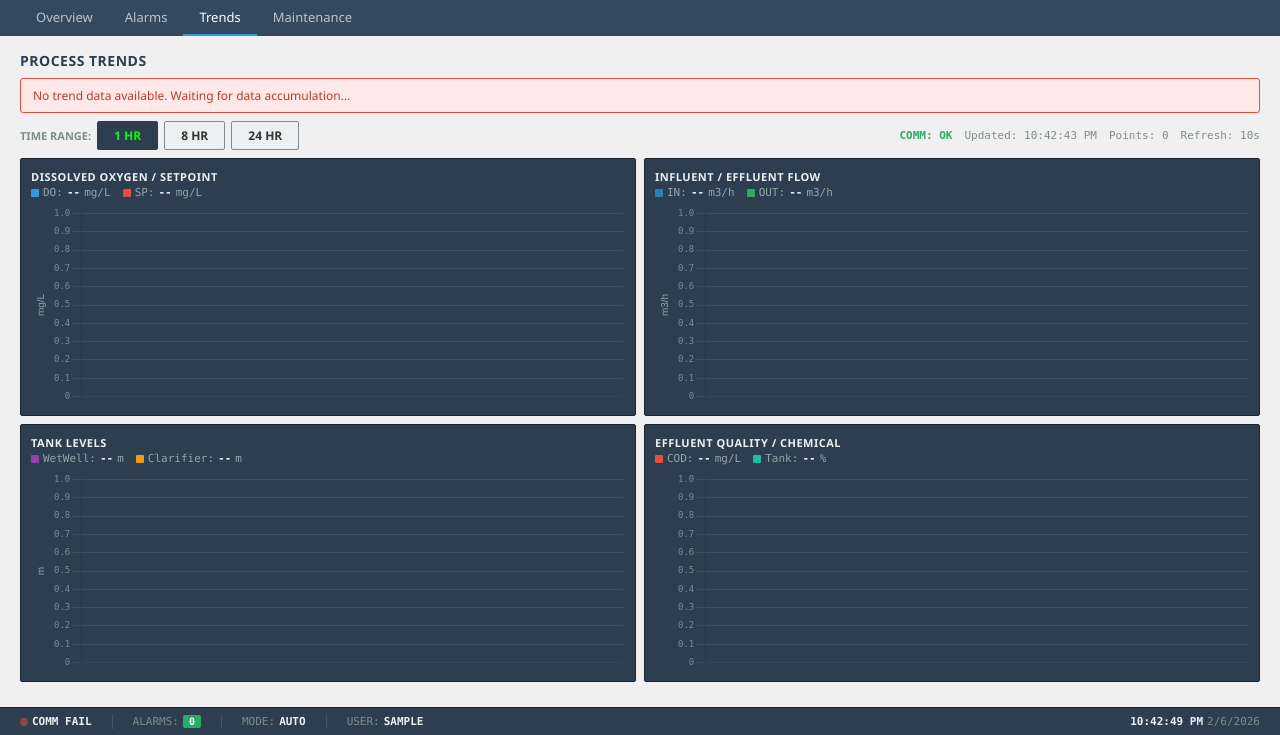
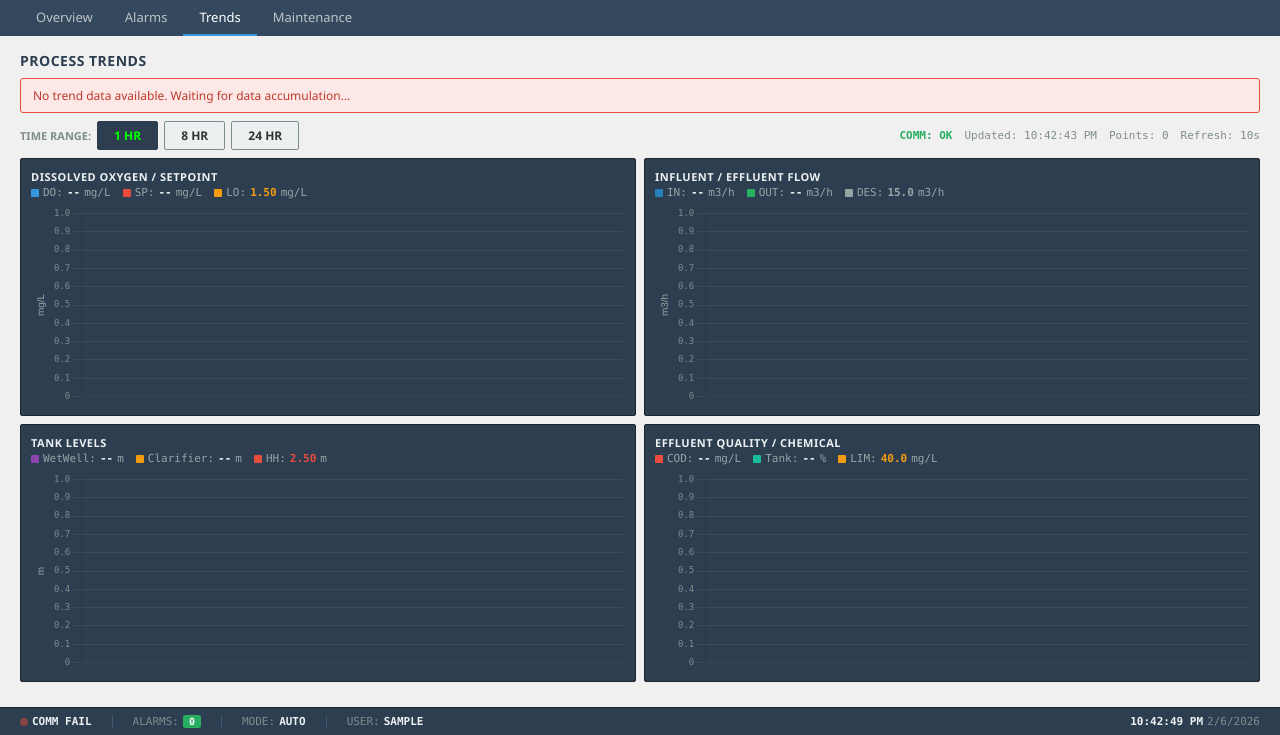
Before and after one commit to birising/OT_honey, a Flask app: page /trends in a window 1280 px wide. Shown: the part 65-800 px from the top of the page. Run offline with Flask 3, Linux system fonts and the light colour scheme; the visitor is signed in with stand-in values (Sample User, id 1); data that the repository does not hold is empty.

Commit message:
Add alarm limit reference lines to trend charts
Each chart now shows horizontal constant lines for alarm thresholds
and setpoints: DO low alarm (1.5 mg/L), flow design capacity (15 m3/h),
wet well HH alarm (2.5 m), COD effluent limit (40 mg/L), low chemical
tank (10%). Displayed as dashed lines matching real SCADA trend style.

Co-Authored-By: Claude Opus 4.6 <noreply@anthropic.com>

```diff
--- a/hmi_web/templates/trends.html
+++ b/hmi_web/templates/trends.html
@@ -111,6 +111,7 @@
         <div class="chart-values">
             <div class="cv-item"><span class="cv-dot" style="background:#3498db"></span><span class="cv-label">DO:</span><span class="cv-value" id="cv-do">--</span><span class="cv-label">mg/L</span></div>
             <div class="cv-item"><span class="cv-dot" style="background:#e74c3c"></span><span class="cv-label">SP:</span><span class="cv-value" id="cv-do-sp">--</span><span class="cv-label">mg/L</span></div>
+            <div class="cv-item"><span class="cv-dot" style="background:#f39c12"></span><span class="cv-label">LO:</span><span class="cv-value" style="color:#f39c12">1.50</span><span class="cv-label">mg/L</span></div>
         </div>
         <canvas id="chartDO"></canvas>
     </div>
@@ -119,6 +120,7 @@
         <div class="chart-values">
             <div class="cv-item"><span class="cv-dot" style="background:#2980b9"></span><span class="cv-label">IN:</span><span class="cv-value" id="cv-qin">--</span><span class="cv-label">m3/h</span></div>
             <div class="cv-item"><span class="cv-dot" style="background:#27ae60"></span><span class="cv-label">OUT:</span><span class="cv-value" id="cv-qout">--</span><span class="cv-label">m3/h</span></div>
+            <div class="cv-item"><span class="cv-dot" style="background:#95a5a6"></span><span class="cv-label">DES:</span><span class="cv-value" style="color:#95a5a6">15.0</span><span class="cv-label">m3/h</span></div>
         </div>
         <canvas id="chartFlow"></canvas>
     </div>
@@ -127,6 +129,7 @@
         <div class="chart-values">
             <div class="cv-item"><span class="cv-dot" style="background:#8e44ad"></span><span class="cv-label">WetWell:</span><span class="cv-value" id="cv-lt101">--</span><span class="cv-label">m</span></div>
             <div class="cv-item"><span class="cv-dot" style="background:#f39c12"></span><span class="cv-label">Clarifier:</span><span class="cv-value" id="cv-lt401">--</span><span class="cv-label">m</span></div>
+            <div class="cv-item"><span class="cv-dot" style="background:#e74c3c"></span><span class="cv-label">HH:</span><span class="cv-value" style="color:#e74c3c">2.50</span><span class="cv-label">m</span></div>
         </div>
         <canvas id="chartLevels"></canvas>
     </div>
@@ -135,6 +138,7 @@
         <div class="chart-values">
             <div class="cv-item"><span class="cv-dot" style="background:#e74c3c"></span><span class="cv-label">COD:</span><span class="cv-value" id="cv-cod">--</span><span class="cv-label">mg/L</span></div>
             <div class="cv-item"><span class="cv-dot" style="background:#1abc9c"></span><span class="cv-label">Tank:</span><span class="cv-value" id="cv-tank">--</span><span class="cv-label">%</span></div>
+            <div class="cv-item"><span class="cv-dot" style="background:#f39c12"></span><span class="cv-label">LIM:</span><span class="cv-value" style="color:#f39c12">40.0</span><span class="cv-label">mg/L</span></div>
         </div>
         <canvas id="chartQuality"></canvas>
     </div>
@@ -176,25 +180,35 @@ function createChart(canvasId, datasets, yLabel) {
     });
 }
 
+// Constant line dataset helper
+function limitLine(label, color, dashPattern) {
+    return { label: label, borderColor: color, borderDash: dashPattern || [4,4], borderWidth: 1, fill: false, data: [], pointRadius: 0 };
+}
+
 function initCharts() {
     charts.do = createChart('chartDO', [
         { label: 'DO', borderColor: '#3498db', fill: false, data: [] },
-        { label: 'SP', borderColor: '#e74c3c', borderDash: [5,5], fill: false, data: [] }
+        { label: 'SP', borderColor: '#e74c3c', borderDash: [5,5], fill: false, data: [] },
+        limitLine('Low Alarm 1.5', '#f39c12')
     ], 'mg/L');
 
     charts.flow = createChart('chartFlow', [
         { label: 'Influent', borderColor: '#2980b9', fill: false, data: [] },
-        { label: 'Effluent', borderColor: '#27ae60', fill: false, data: [] }
+        { label: 'Effluent', borderColor: '#27ae60', fill: false, data: [] },
+        limitLine('Design 15.0', '#95a5a6', [2,4])
     ], 'm3/h');
 
     charts.levels = createChart('chartLevels', [
         { label: 'Wet Well', borderColor: '#8e44ad', fill: false, data: [] },
-        { label: 'Clarifier', borderColor: '#f39c12', fill: false, data: [] }
+        { label: 'Clarifier', borderColor: '#f39c12', fill: false, data: [] },
+        limitLine('HH Alarm 2.5', '#e74c3c')
     ], 'm');
 
     charts.quality = createChart('chartQuality', [
         { label: 'COD', borderColor: '#e74c3c', fill: false, data: [] },
-        { label: 'Chem Tank', borderColor: '#1abc9c', fill: false, data: [] }
+        { label: 'Chem Tank', borderColor: '#1abc9c', fill: false, data: [] },
+        limitLine('COD Limit 40', '#f39c12'),
+        limitLine('Low Tank 10%', '#e74c3c', [2,4])
     ], '');
 }
 
@@ -263,28 +277,37 @@ function fetchTrends() {
         cv('cv-cod', 'WWTP01:EFFLUENT:COD501.PV', 1);
         cv('cv-tank', 'WWTP01:CHEMICAL:TANK501.LEVEL', 1);
 
-        // DO chart
+        // Constant array helper
+        var n = data.length;
+        function constArr(v) { var a = []; for (var i = 0; i < n; i++) a.push(v); return a; }
+
+        // DO chart (PV + SP + Low alarm 1.5)
         charts.do.data.labels = labels;
         charts.do.data.datasets[0].data = vals('WWTP01:AERATION:DO301.PV');
         charts.do.data.datasets[1].data = vals('WWTP01:AERATION:DO301.SP');
+        charts.do.data.datasets[2].data = constArr(1.5);
         charts.do.update();
 
-        // Flow chart
+        // Flow chart (Influent + Effluent + Design capacity 15.0)
         charts.flow.data.labels = labels;
         charts.flow.data.datasets[0].data = vals('WWTP01:INFLUENT:Q_IN.PV');
         charts.flow.data.datasets[1].data = vals('WWTP01:EFFLUENT:Q_OUT.PV');
+        charts.flow.data.datasets[2].data = constArr(15.0);
         charts.flow.update();
 
-        // Levels chart
+        // Levels chart (Wet Well + Clarifier + HH alarm 2.5)
         charts.levels.data.labels = labels;
         charts.levels.data.datasets[0].data = vals('WWTP01:INFLUENT:LT101.PV');
         charts.levels.data.datasets[1].data = vals('WWTP01:CLARIFIER:LT401.PV');
+        charts.levels.data.datasets[2].data = constArr(2.5);
         charts.levels.update();
 
-        // Quality chart
+        // Quality chart (COD + Chem Tank + COD limit 40 + Low tank 10%)
         charts.quality.data.labels = labels;
         charts.quality.data.datasets[0].data = vals('WWTP01:EFFLUENT:COD501.PV');
         charts.quality.data.datasets[1].data = vals('WWTP01:CHEMICAL:TANK501.LEVEL');
+        charts.quality.data.datasets[2].data = constArr(40.0);
+        charts.quality.data.datasets[3].data = constArr(10.0);
         charts.quality.update();
     })
     .catch(function(err) {
```
